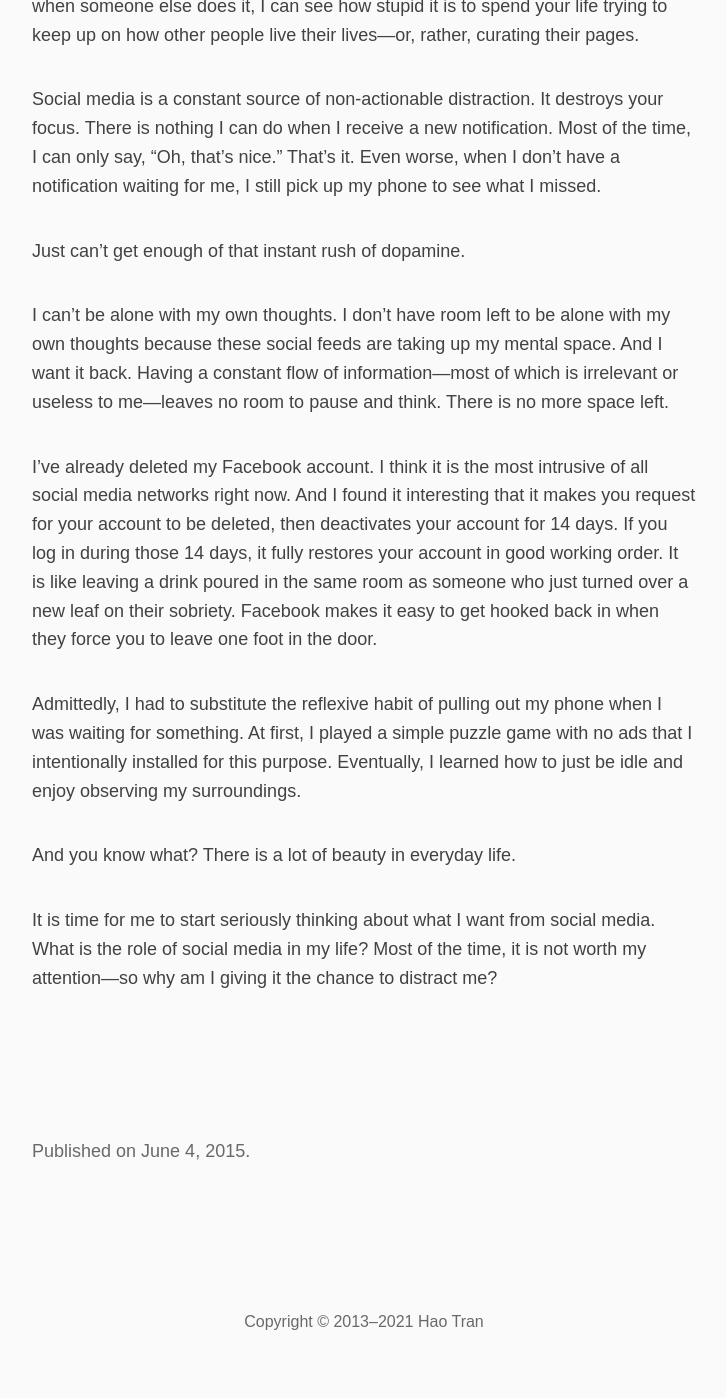
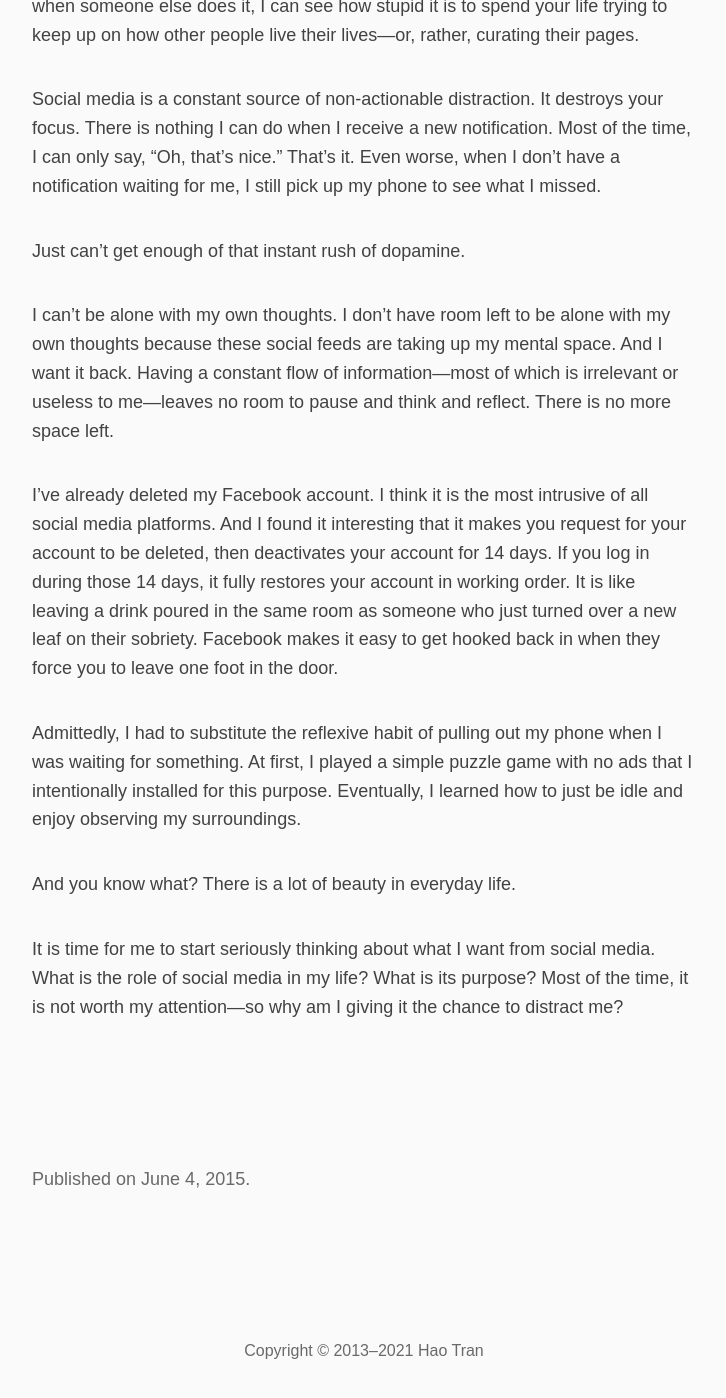
Before and after one commit to haothitran/posts, a Jekyll site: the page built from _posts/2015-06-04-sinking-in-social-media.md, in a window 1280 px wide and 1400 px high, scrolled down 858 px. Shown: the whole window, without its empty margins (276-1002 px from the left). Built offline with Jekyll 4.4.1, drawn with Linux system fonts in a browser that asks for light colours; before the commit the page ends 2229 px from its top, so only the background shows below that.

Commit message:
Edit post

```diff
--- a/_posts/2015-06-04-sinking-in-social-media.md
+++ b/_posts/2015-06-04-sinking-in-social-media.md
@@ -12,12 +12,12 @@ Social media is a constant source of non-actionable distraction. It destroys you
 
 Just can't get enough of that instant rush of dopamine.
 
-I can't be alone with my own thoughts. I don't have room left to be alone with my own thoughts because these social feeds are taking up my mental space. And I want it back. Having a constant flow of information—most of which is irrelevant or useless to me—leaves no room to pause and think. There is no more space left.
+I can't be alone with my own thoughts. I don't have room left to be alone with my own thoughts because these social feeds are taking up my mental space. And I want it back. Having a constant flow of information—most of which is irrelevant or useless to me—leaves no room to pause and think and reflect. There is no more space left.
 
-I've already deleted my Facebook account. I think it is the most intrusive of all social media networks right now. And I found it interesting that it makes you request for your account to be deleted, then deactivates your account for 14 days. If you log in during those 14 days, it fully restores your account in good working order. It is like leaving a drink poured in the same room as someone who just turned over a new leaf on their sobriety. Facebook makes it easy to get hooked back in when they force you to leave one foot in the door.
+I've already deleted my Facebook account. I think it is the most intrusive of all social media platforms. And I found it interesting that it makes you request for your account to be deleted, then deactivates your account for 14 days. If you log in during those 14 days, it fully restores your account in working order. It is like leaving a drink poured in the same room as someone who just turned over a new leaf on their sobriety. Facebook makes it easy to get hooked back in when they force you to leave one foot in the door.
 
 Admittedly, I had to substitute the reflexive habit of pulling out my phone when I was waiting for something. At first, I played a simple puzzle game with no ads that I intentionally installed for this purpose. Eventually, I learned how to just be idle and enjoy observing my surroundings.
 
 And you know what? There is a lot of beauty in everyday life.
 
-It is time for me to start seriously thinking about what I want from social media. What is the role of social media in my life? Most of the time, it is not worth my attention—so why am I giving it the chance to distract me?
+It is time for me to start seriously thinking about what I want from social media. What is the role of social media in my life? What is its purpose? Most of the time, it is not worth my attention—so why am I giving it the chance to distract me?
```
